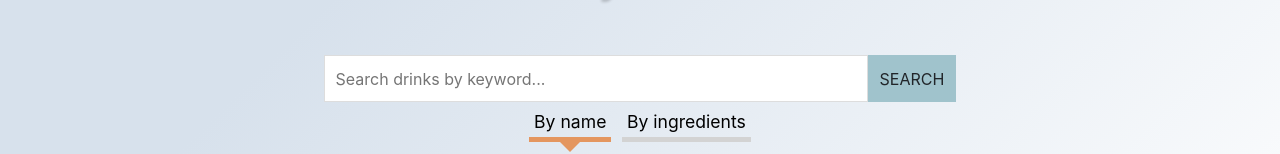
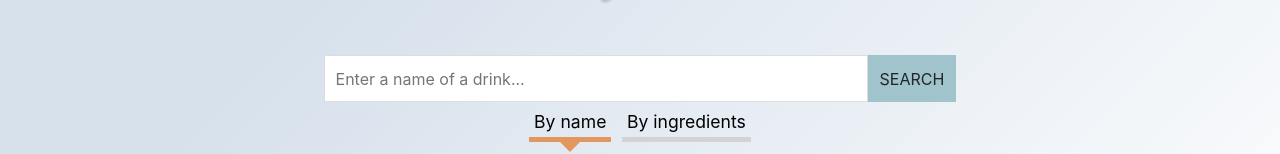
Before and after one commit to krisrss/drinks-base, a React (Create React App) app: page / in a window 1280 px wide. Shown: the part 209-363 px from the top of the page. Built offline with nearby package versions, Linux system fonts and the light colour scheme.

Commit message:
Change input placeholder text

```diff
--- a/src/components/SearchBar.js
+++ b/src/components/SearchBar.js
@@ -22,7 +22,7 @@ const SearchBar = ({ resetDrinkList, resetSpinner }) => {
 
     const setPlaceholder = () => {
         if (currentPath === '/' || input === '') {
-            return 'Search drinks by keyword...';
+            return 'Enter a name of a drink...';
         }
         else {
             return '';
```
